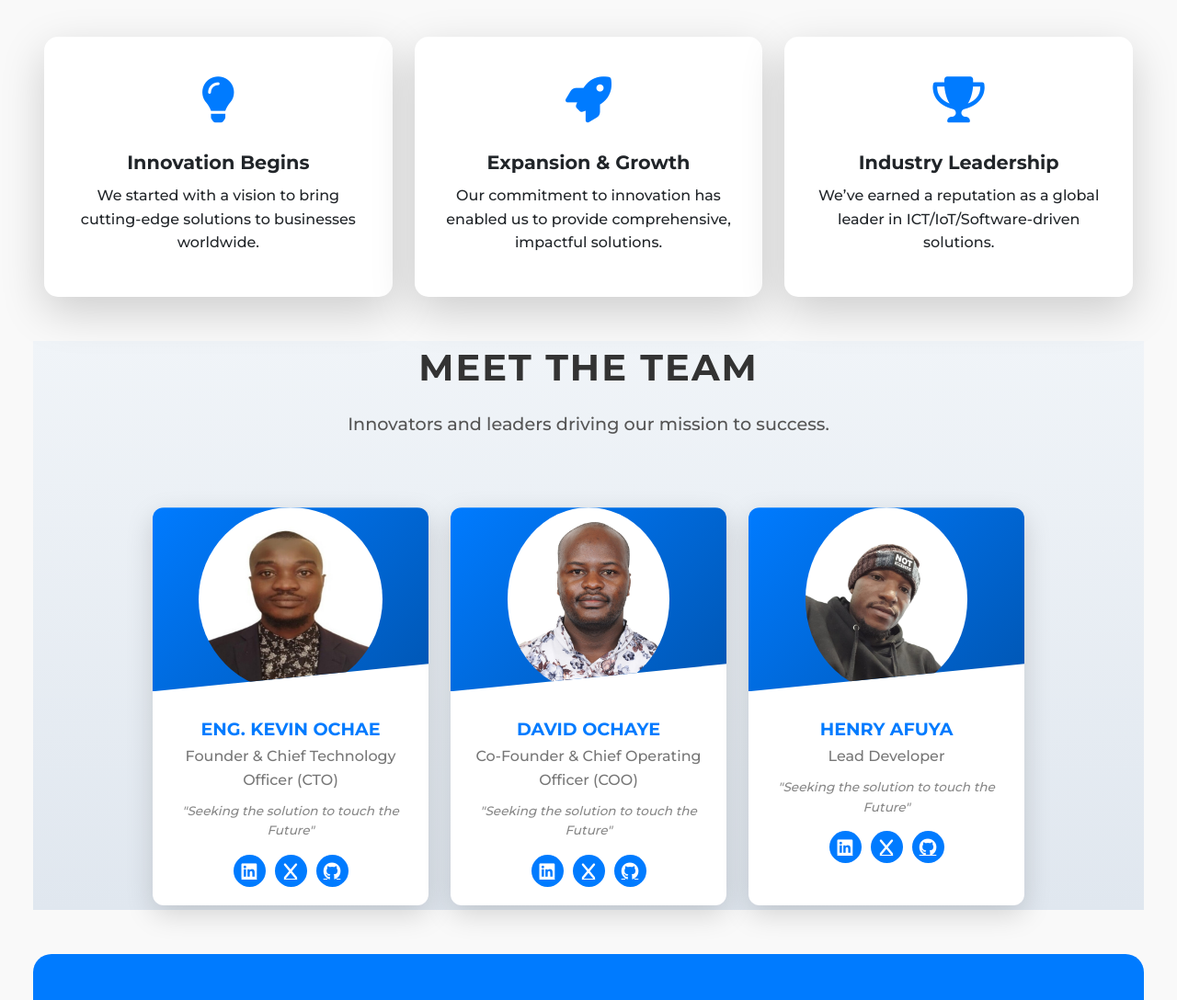
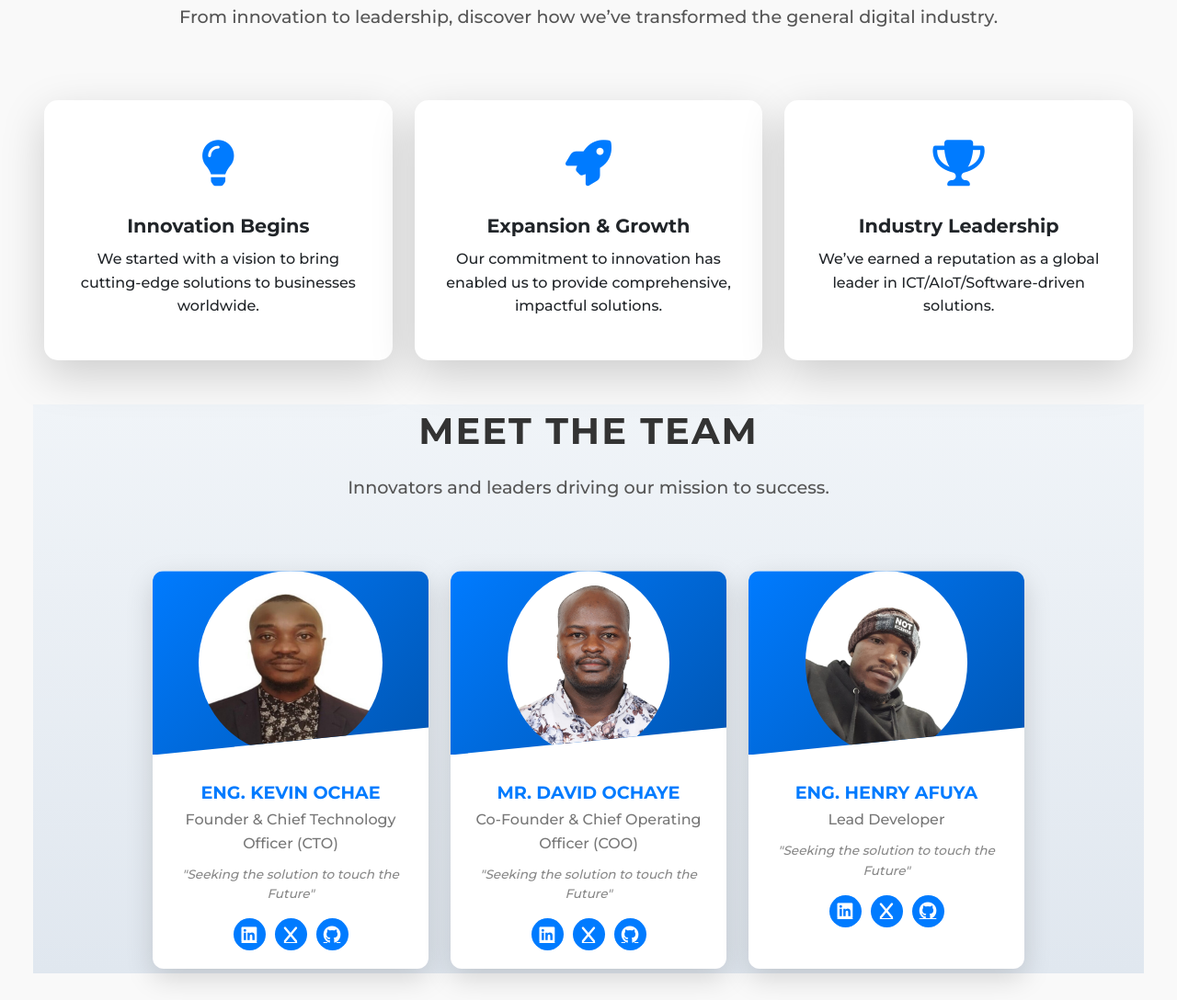
Before and after one commit to KEVINOCHAE/kedatrack, a Flask app: page /about_us in a window 1280 px wide. Shown: the part 1001-2089 px from the top of the page at 92% size. Run offline with Flask 3, Linux system fonts and the light colour scheme.

Commit message:
commit updates

```diff
--- a/app/main/routes.py
+++ b/app/main/routes.py
@@ -121,7 +121,7 @@ team = [
         }
     },
     {
-        "name": "DAVID OCHAYE",
+        "name": "MR. DAVID OCHAYE",
         "role": "Co-Founder & Chief Operating Officer (COO)",
         "image_url": "static/team/dave.jpeg",
         "social_links": {
@@ -131,7 +131,7 @@ team = [
         }
     },
     {
-        "name": "HENRY AFUYA",
+        "name": "ENG. HENRY AFUYA",
         "role": "Lead Developer",
         "image_url": "static/team/henry1.jpeg",
         "social_links": {
--- a/app/templates/base.html
+++ b/app/templates/base.html
@@ -5,14 +5,14 @@
     <meta charset="UTF-8">
     <meta name="viewport" content="width=device-width, initial-scale=1.0">
     <meta name="author" content="Kedatrack">
-    <meta name="description" content="Kedatrack is a professional fleet monitoring solution providing cutting-edge services for vehicle tracking, fleet management, and real-time analytics.">
-    <meta name="keywords" content="Kedatrack, Fleet Monitoring, Vehicle Tracking, Fleet Management, Real-Time Analytics, GPS Tracking">
+    <meta name="description" content="Kedatrack - Professional ICT, AIoT/Fleet Intelligence & Software-driven solutions provider.">
+    <meta name="keywords" content="Kedatrack - cutting-edge ICT, AIoT, Software Solutions, fleet management/GPS tracking, and real-time analytics">
     <meta name="robots" content="index, follow">
     <meta name="theme-color" content="#007bff">
 
     <!-- Open Graph Meta Tags for Social Sharing -->
-    <meta property="og:title" content="Kedatrack - Professional Fleet Monitoring">
-    <meta property="og:description" content="Experience cutting-edge vehicle tracking, fleet management, and real-time analytics with Kedatrack.">
+    <meta property="og:title" content="Kedatrack - Professional ICT, AIoT/Fleet Intelligence & Software-driven solutions provider">
+    <meta property="og:description" content="Experience cutting-edge ICT, AIoT, Software Solutions, fleet management/GPS tracking, and real-time analytics with Kedatrack.">
     <meta property="og:image" content="{{ url_for('static', filename='logo34.png', _external=True) }}">
     <meta property="og:url" content="{{ url_for('main.home', _external=True) }}">
     <meta property="og:type" content="website">
@@ -20,10 +20,10 @@
     <!-- Twitter Card Meta Tags -->
     <meta name="twitter:card" content="summary_large_image">
     <meta name="twitter:image" content="{{ url_for('static', filename='logo34.png', _external=True) }}">
-    <meta name="twitter:title" content="Kedatrack - Professional Fleet Monitoring">
-    <meta name="twitter:description" content="Experience cutting-edge vehicle tracking, fleet management, and real-time analytics with Kedatrack.">
+    <meta name="twitter:title" content="Kedatrack - Professional ICT, AIoT/Fleet Intelligence & Software-driven solutions">
+    <meta name="twitter:description" content="Experience cutting-edge ICT, AIoT, Software Solutions, fleet management/GPS tracking, and real-time analytics with Kedatrack.">
 
-    <title>{% block title %}Kedatrack | Fleet Monitoring Solution{% endblock %}</title>
+    <title>{% block title %}Kedatrack | ICT, AIoT, Fleet Intelligence & Software Development Solutions{% endblock %}</title>
 
 
     <!-- Canonical Link -->
@@ -51,7 +51,7 @@
         "name": "Kedatrack",
         "url": "{{ url_for('main.home', _external=True) }}",
         "logo": "{{ url_for('static', filename='logo34.png', _external=True) }}",
-        "description": "Professional fleet monitoring solution offering GPS tracking, fleet management, and real-time analytics.",
+        "description": "Professional ICT, AIoT, Fleet Intelligence, Software Development & IT Systems Integration Solutions.",
         "contactPoint": {
             "@type": "ContactPoint",
             "telephone": "+254796388662",
--- a/app/templates/main/about_us.html
+++ b/app/templates/main/about_us.html
@@ -14,7 +14,7 @@
             <div class="col-md-6">
                 <h2 class="section-title">About Us</h2>
                 <p class="section-description">
-Kedatrack Limited is an ICT Services Provider company whose solutions range from Full-stack Software Development, IT Systems (APIs) Integration, Automobile GPS Tracking, Fuel Level & Drain-off Monitoring, Fleet Management, Temperature Monitoring (cold storage/refrigerated trucks), Video Telematics, CCTVs Installation, ICT Consultation Services, etc. Our solutions are backed by state-of-the-art technology in Smart Sensing, Telecommunications & Cloud Computing & Software Engineering Solutions.
+Kedatrack Limited is an ICT Services Provider company whose solutions range from Full-stack Software Development, IT Systems (APIs) Integration, Artificial Intelligence of Things-AIoT: Automobile GPS Tracking, Real-time analytics, Fuel level monitoring & Fuel Theft detection, Fleet Management, Temperature monitoring (cold storage/refrigerated trucks), Video Telematics; Dashcams, ADAS, DMS, CCTV Surveillance Systems, ICT Consultation Services, etc. Our solutions are backed by state-of-the-art technology in Smart Sensing (AIoT), Telecommunications & Cloud Computing & Software Engineering Solutions.
 Additionally, we provide a wide range of Products Supplies to private and government sectors, including computers and other IT/IoT & Networking Hardwares and accessories. The company aims to develop long-term partnerships with customers by consistently meeting and exceeding their expectations.
                 </p>
                 <a href="{{url_for('main.contact')}}" class="btn btn-primary btn-lg shadow-lg rounded-pill mt-4">Get in Touch</a>
@@ -48,7 +48,7 @@ Additionally, we provide a wide range of Products Supplies to private and govern
                 <div class="journey-card shadow-lg">
                     <div class="journey-icon"><i class="fas fa-trophy"></i></div>
                     <h4 class="journey-title">Industry Leadership</h4>
-                    <p>We’ve earned a reputation as a global leader in ICT/IoT/Software-driven solutions.</p>
+                    <p>We’ve earned a reputation as a global leader in ICT/AIoT/Software-driven solutions.</p>
                 </div>
             </div>
         </div>
```
